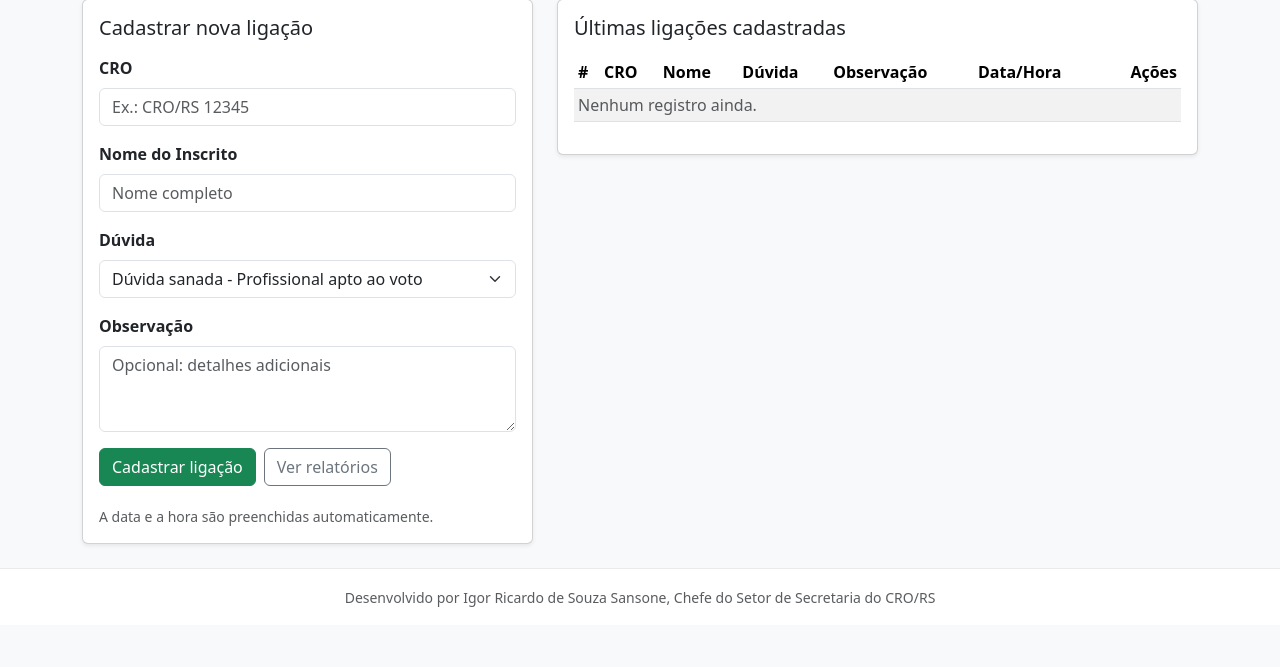
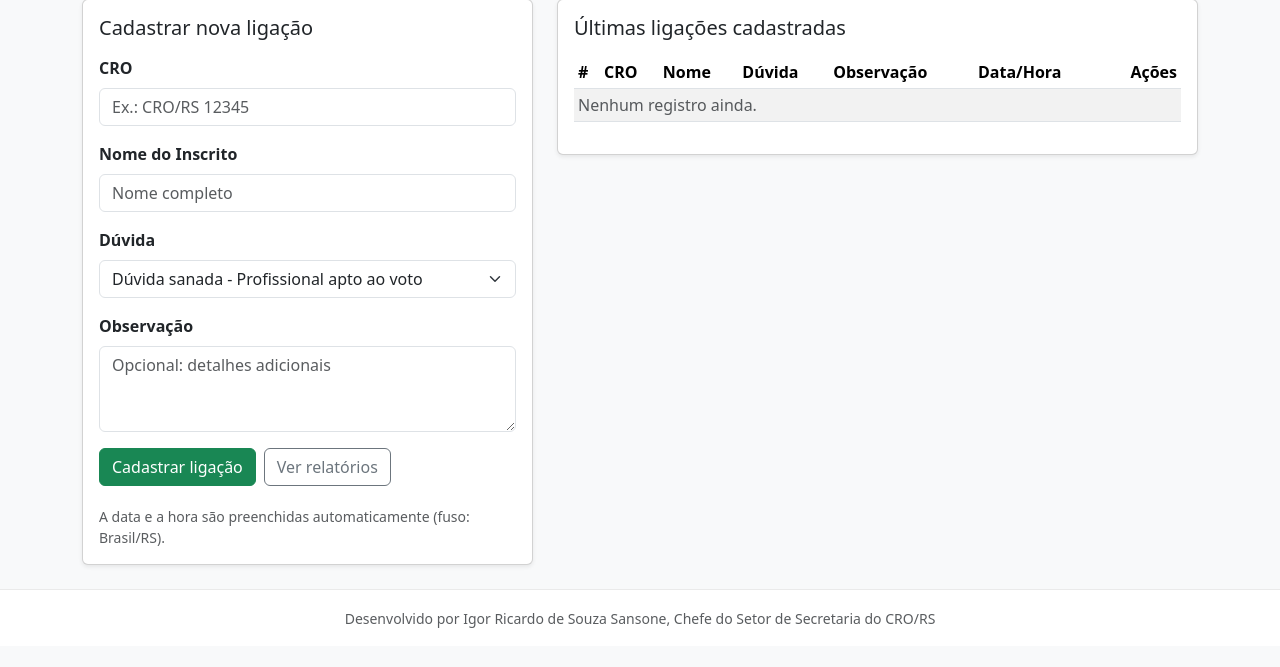
Before and after one commit to igorsansone/ligacoes-2025, a FastAPI app: page / in a window 1280 px wide. Shown: the part 96-763 px from the top of the page. Run offline with FastAPI, Linux system fonts and the light colour scheme; some libraries are stand-ins or nearby versions.

Commit message:
Update index.html

```diff
--- a/templates/index.html
+++ b/templates/index.html
@@ -30,11 +30,12 @@
             <button type="submit" class="btn btn-success">Cadastrar ligação</button>
             <a class="btn btn-outline-secondary" href="/relatorios">Ver relatórios</a>
           </div>
-          <div class="form-text">A data e a hora são preenchidas automaticamente.</div>
+          <div class="form-text">A data e a hora são preenchidas automaticamente (fuso: Brasil/RS).</div>
         </form>
       </div>
     </div>
   </div>
+
   <div class="col-lg-7">
     <div class="card shadow-sm">
       <div class="card-body">
@@ -64,6 +65,7 @@
                 </td>
                 <td>{{ format_sp(l.created_at) }}</td>
                 <td class="text-end">
+                  <a href="/editar/{{ l.id }}" class="btn btn-sm btn-outline-primary me-1">Editar</a>
                   <form method="post" action="/excluir/{{ l.id }}" onsubmit="return confirm('Excluir a ligação #{{ l.id }}?');" class="d-inline">
                     <button type="submit" class="btn btn-sm btn-outline-danger">Excluir</button>
                   </form>
```
